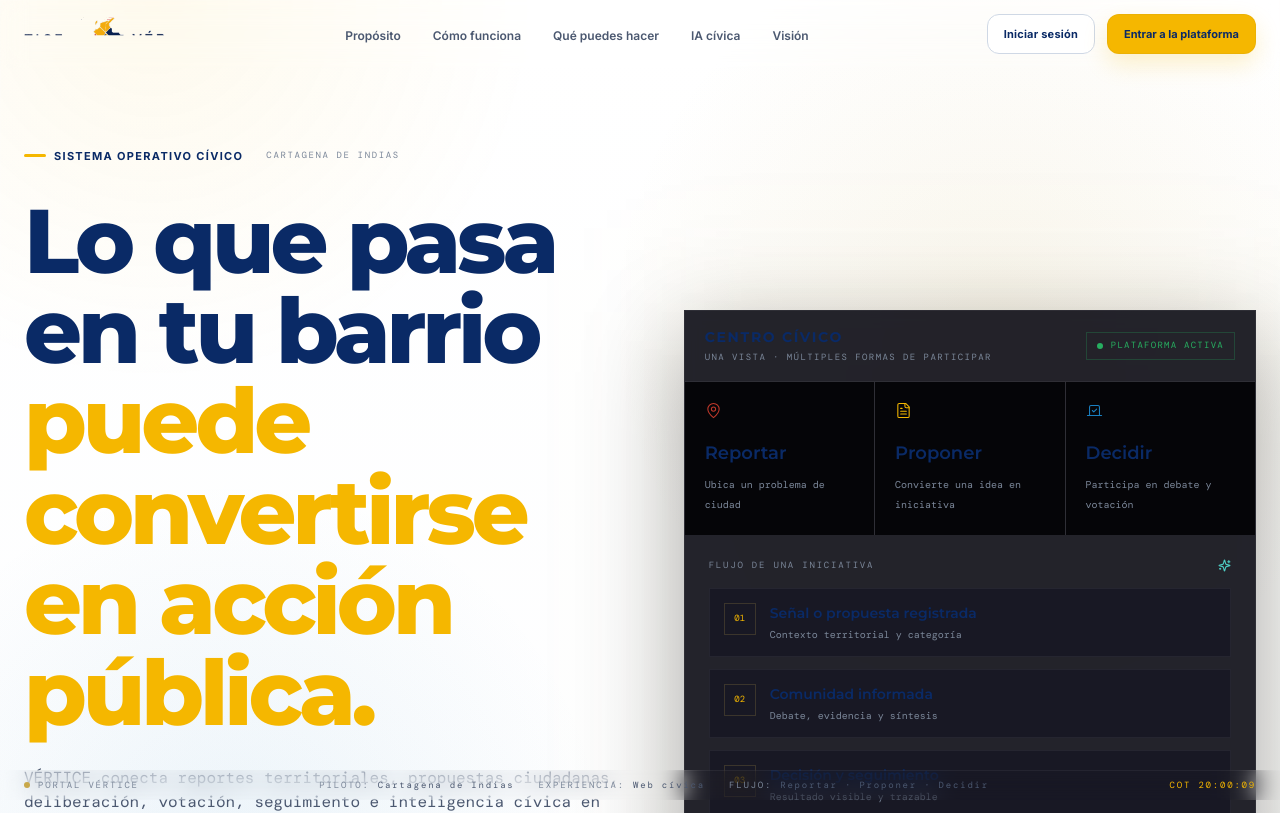
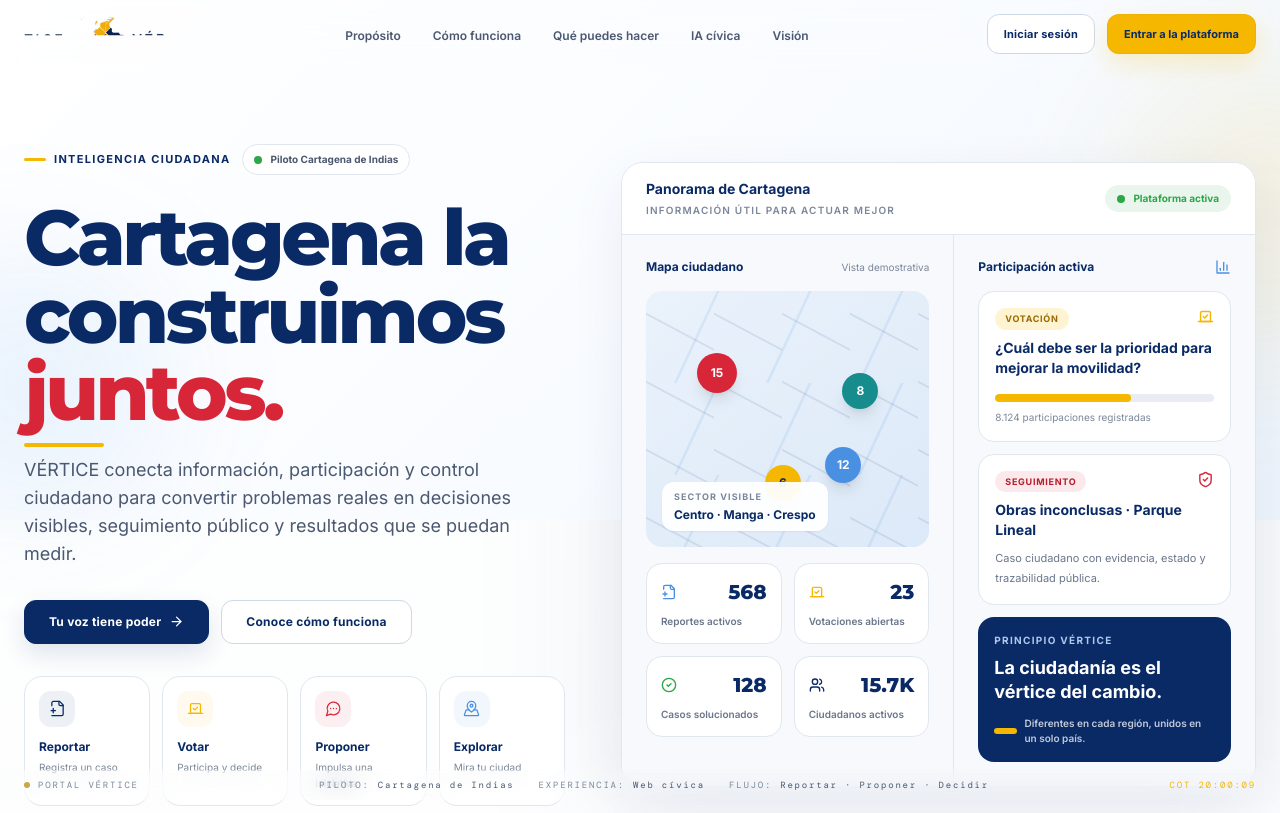
Before and after one commit to VladPhil92/Vertice-OS, a Next.js app in the folder apps/web/: page / in a window 1280 px wide. Shown: the top 813 px of the page. Built offline with nearby package versions, Linux system fonts and the light colour scheme; a web font is replaced by a local one.

Commit message:
feat(home): redesign hero around VERTICE institutional mockups

```diff
--- a/apps/web/components/sections/HeroSection.tsx
+++ b/apps/web/components/sections/HeroSection.tsx
@@ -4,75 +4,85 @@ import Link from 'next/link'
 import { motion } from 'framer-motion'
 import {
   ArrowRight,
-  BadgeCheck,
-  FileText,
-  MapPin,
-  Sparkles,
+  BarChart3,
+  CheckCircle2,
+  FilePlus2,
+  MapPinned,
+  MessageCircleMore,
+  ShieldCheck,
+  Users,
   Vote,
 } from 'lucide-react'
 
 const FADE_UP = {
-  hidden: { opacity: 0, y: 24 },
+  hidden: { opacity: 0, y: 22 },
   show: (delay: number) => ({
     opacity: 1,
     y: 0,
-    transition: { duration: 0.7, ease: [0.25, 0.46, 0.45, 0.94], delay },
+    transition: { duration: 0.65, ease: [0.25, 0.46, 0.45, 0.94], delay },
   }),
 }
 
-const ACTIONS = [
-  { icon: MapPin, label: 'Reportar', detail: 'Ubica un problema de ciudad', tone: 'text-[#C0392B]' },
-  { icon: FileText, label: 'Proponer', detail: 'Convierte una idea en iniciativa', tone: 'text-gold' },
-  { icon: Vote, label: 'Decidir', detail: 'Participa en debate y votación', tone: 'text-[#1A7FBF]' },
+const QUICK_ACTIONS = [
+  { icon: FilePlus2, label: 'Reportar', detail: 'Registra un caso', color: '#0A2A66' },
+  { icon: Vote, label: 'Votar', detail: 'Participa y decide', color: '#F5B700' },
+  { icon: MessageCircleMore, label: 'Proponer', detail: 'Impulsa una iniciativa', color: '#D72638' },
+  { icon: MapPinned, label: 'Explorar', detail: 'Mira tu ciudad', color: '#4A90E2' },
+] as const
+
+const KPIS = [
+  { label: 'Reportes activos', value: '568', icon: FilePlus2, color: '#4A90E2' },
+  { label: 'Votaciones abiertas', value: '23', icon: Vote, color: '#F5B700' },
+  { label: 'Casos solucionados', value: '128', icon: CheckCircle2, color: '#2BA745' },
+  { label: 'Ciudadanos activos', value: '15.7K', icon: Users, color: '#0A2A66' },
 ] as const
 
 export function HeroSection() {
   return (
-    <section className="relative min-h-screen overflow-hidden px-6 pb-24 pt-28 md:pt-36">
-      <div
-        className="pointer-events-none absolute inset-0"
-        style={{
-          background:
-            'radial-gradient(circle at 78% 28%, rgba(200,168,75,0.10), transparent 30%), radial-gradient(circle at 18% 75%, rgba(26,127,191,0.08), transparent 28%)',
-        }}
-      />
+    <section className="relative overflow-hidden px-6 pb-24 pt-28 md:pb-32 md:pt-36">
+      <div className="pointer-events-none absolute inset-x-0 top-0 h-[520px] bg-[linear-gradient(135deg,#ffffff_0%,#f8fbff_58%,#edf4fc_100%)]" />
+      <div className="pointer-events-none absolute right-[-8rem] top-16 h-72 w-72 rounded-full bg-[#F5B700]/10 blur-3xl" />
+      <div className="pointer-events-none absolute left-[-6rem] top-64 h-64 w-64 rounded-full bg-[#4A90E2]/10 blur-3xl" />
 
-      <div className="relative mx-auto grid min-h-[78vh] max-w-7xl gap-16 lg:grid-cols-[1.02fr_0.98fr] lg:items-center">
+      <div className="relative mx-auto grid max-w-7xl gap-14 lg:grid-cols-[0.92fr_1.08fr] lg:items-center">
         <div className="max-w-3xl">
           <motion.div
-            className="mb-7 flex flex-wrap items-center gap-3"
+            className="mb-6 flex flex-wrap items-center gap-3"
             custom={0}
             initial="hidden"
             animate="show"
             variants={FADE_UP}
           >
-            <span className="section-tag !mb-0">Sistema operativo cívico</span>
-            <span className="border border-border px-2.5 py-1 font-mono text-[9px] uppercase tracking-[0.18em] text-tertiary">
-              Cartagena de Indias
+            <span className="section-tag !mb-0">Inteligencia ciudadana</span>
+            <span className="civic-pill">
+              <span className="h-2 w-2 rounded-full bg-[#2BA745]" />
+              Piloto Cartagena de Indias
             </span>
           </motion.div>
 
           <motion.h1
-            className="mb-7 font-display text-5xl font-800 leading-[0.98] tracking-[-0.045em] text-primary md:text-7xl lg:text-[5.65rem]"
+            className="mb-6 max-w-3xl font-display text-5xl font-extrabold leading-[1.02] tracking-[-0.045em] text-[#0A2A66] md:text-6xl lg:text-[4.85rem]"
             custom={0.08}
             initial="hidden"
             animate="show"
             variants={FADE_UP}
           >
-            Lo que pasa en tu barrio
-            <span className="block text-gold">puede convertirse en acción pública.</span>
+            Cartagena la construimos{' '}
+            <span className="relative whitespace-nowrap text-[#D72638]">
+              juntos.
+              <span className="absolute -bottom-2 left-0 h-1 w-20 rounded-full bg-[#F5B700]" />
+            </span>
           </motion.h1>
 
           <motion.p
-            className="mb-9 max-w-2xl font-mono text-sm leading-7 text-secondary md:text-base"
+            className="mb-8 max-w-2xl text-base leading-7 text-[#4B5870] md:text-lg"
             custom={0.16}
             initial="hidden"
             animate="show"
             variants={FADE_UP}
           >
-            VÉRTICE conecta reportes territoriales, propuestas ciudadanas, deliberación,
-            votación, seguimiento e inteligencia cívica en una sola experiencia. Menos ruido,
-            más contexto y una ruta clara desde el problema hasta el resultado.
+            VÉRTICE conecta información, participación y control ciudadano para convertir
+            problemas reales en decisiones visibles, seguimiento público y resultados que se puedan medir.
           </motion.p>
 
           <motion.div
@@ -82,109 +92,132 @@ export function HeroSection() {
             animate="show"
             variants={FADE_UP}
           >
-            <Link href="/auth/register" className="btn-primary group flex items-center gap-2">
-              Crear mi identidad cívica
-              <ArrowRight
-                size={14}
-                className="transition-transform duration-200 group-hover:translate-x-1"
-              />
+            <Link href="/auth/register" className="btn-primary group gap-2">
+              Tu voz tiene poder
+              <ArrowRight size={15} className="transition-transform group-hover:translate-x-1" />
             </Link>
-            <a href="#capacidades" className="btn-ghost">
-              Explorar la plataforma
+            <a href="#como-funciona" className="btn-ghost">
+              Conoce cómo funciona
             </a>
           </motion.div>
 
           <motion.div
-            className="mt-10 flex flex-wrap gap-x-7 gap-y-3 border-t border-border pt-6"
+            className="mt-8 grid max-w-2xl grid-cols-2 gap-3 sm:grid-cols-4"
             custom={0.32}
             initial="hidden"
             animate="show"
             variants={FADE_UP}
           >
-            {[
-              'Participación organizada por asuntos',
-              'Seguimiento de estados y resultados',
-              'IA como apoyo, no como sustituto de la decisión',
-            ].map((item) => (
-              <div key={item} className="flex items-center gap-2">
-                <BadgeCheck size={13} className="text-gold" />
-                <span className="font-mono text-[10px] uppercase tracking-[0.11em] text-tertiary">
-                  {item}
-                </span>
+            {QUICK_ACTIONS.map(({ icon: Icon, label, detail, color }) => (
+              <div key={label} className="civic-card-flat p-3.5">
+                <div
+                  className="mb-3 flex h-9 w-9 items-center justify-center rounded-xl"
+                  style={{ backgroundColor: `${color}12`, color }}
+                >
+                  <Icon size={17} strokeWidth={1.8} />
+                </div>
+                <div className="text-xs font-extrabold text-[#0A2A66]">{label}</div>
+                <div className="mt-1 text-[10px] leading-4 text-[#7B8799]">{detail}</div>
               </div>
             ))}
           </motion.div>
         </div>
 
         <motion.div
-          className="relative mx-auto w-full max-w-xl"
-          initial={{ opacity: 0, x: 30 }}
+          className="relative mx-auto w-full max-w-2xl"
+          initial={{ opacity: 0, x: 28 }}
           animate={{ opacity: 1, x: 0 }}
-          transition={{ duration: 0.8, delay: 0.2 }}
+          transition={{ duration: 0.75, delay: 0.2 }}
         >
-          <div className="absolute -inset-10 -z-10 bg-gold/[0.035] blur-3xl" />
-          <div className="border border-border bg-surface/90 shadow-[0_30px_90px_rgba(0,0,0,0.35)] backdrop-blur">
-            <div className="flex items-center justify-between border-b border-border px-5 py-4">
+          <div className="absolute -inset-8 -z-10 rounded-[42px] bg-[#0A2A66]/5 blur-3xl" />
+          <div className="civic-card overflow-hidden">
+            <div className="flex flex-wrap items-center justify-between gap-4 border-b border-[#E1E7EF] bg-white px-5 py-4 sm:px-6">
               <div>
-                <div className="font-display text-sm font-700 uppercase tracking-[0.12em] text-primary">
-                  Centro cívico
-                </div>
-                <div className="mt-1 font-mono text-[9px] uppercase tracking-[0.16em] text-tertiary">
-                  Una vista · múltiples formas de participar
+                <div className="text-sm font-extrabold text-[#0A2A66]">Panorama de Cartagena</div>
+                <div className="mt-1 text-[10px] font-semibold uppercase tracking-[0.12em] text-[#7B8799]">
+                  Información útil para actuar mejor
                 </div>
               </div>
-              <div className="flex items-center gap-2 border border-[#27AE60]/25 px-2.5 py-1.5">
-                <span className="h-1.5 w-1.5 rounded-full bg-[#27AE60]" />
-                <span className="font-mono text-[9px] uppercase tracking-[0.14em] text-[#27AE60]">
-                  Plataforma activa
-                </span>
+              <div className="flex items-center gap-2 rounded-full bg-[#EAF6ED] px-3 py-1.5 text-[10px] font-bold text-[#2BA745]">
+                <span className="h-2 w-2 rounded-full bg-[#2BA745]" />
+                Plataforma activa
               </div>
             </div>
 
-            <div className="grid gap-px bg-border sm:grid-cols-3">
-              {ACTIONS.map(({ icon: Icon, label, detail, tone }) => (
-                <div key={label} className="bg-bg p-5">
-                  <Icon size={17} className={tone} strokeWidth={1.5} />
-                  <div className="mt-5 font-display text-lg font-600 text-primary">{label}</div>
-                  <div className="mt-2 font-mono text-[10px] leading-5 text-tertiary">{detail}</div>
+            <div className="grid gap-0 bg-[#F7F9FC] sm:grid-cols-[1.05fr_.95fr]">
+              <div className="border-b border-[#E1E7EF] p-5 sm:border-b-0 sm:border-r sm:p-6">
+                <div className="mb-4 flex items-center justify-between">
+                  <span className="text-xs font-bold text-[#0A2A66]">Mapa ciudadano</span>
+                  <span className="text-[10px] text-[#7B8799]">Vista demostrativa</span>
                 </div>
-              ))}
-            </div>
 
-            <div className="p-5 sm:p-6">
-              <div className="mb-4 flex items-center justify-between">
-                <span className="font-mono text-[9px] uppercase tracking-[0.2em] text-tertiary">
-                  Flujo de una iniciativa
-                </span>
-                <Sparkles size={13} className="text-cyan" />
+                <div className="relative h-64 overflow-hidden rounded-2xl bg-[linear-gradient(145deg,#eaf2fb,#dce9f8)]">
+                  <div className="absolute inset-0 opacity-80" style={{
+                    backgroundImage:
+                      'linear-gradient(28deg, transparent 0 42%, rgba(10,42,102,.12) 43% 44%, transparent 45%), linear-gradient(115deg, transparent 0 52%, rgba(74,144,226,.16) 53% 54%, transparent 55%)',
+                    backgroundSize: '68px 68px, 92px 92px',
+                  }} />
+                  <div className="absolute left-[18%] top-[24%] flex h-10 w-10 items-center justify-center rounded-full bg-[#D72638] text-xs font-extrabold text-white shadow-lg">15</div>
+                  <div className="absolute right-[18%] top-[32%] flex h-9 w-9 items-center justify-center rounded-full bg-[#178C8C] text-xs font-extrabold text-white shadow-lg">8</div>
+                  <div className="absolute bottom-[18%] left-[42%] flex h-9 w-9 items-center justify-center rounded-full bg-[#F5B700] text-xs font-extrabold text-[#0A2A66] shadow-lg">6</div>
+                  <div className="absolute bottom-[25%] right-[24%] flex h-9 w-9 items-center justify-center rounded-full bg-[#4A90E2] text-xs font-extrabold text-white shadow-lg">12</div>
+                  <div className="absolute bottom-4 left-4 rounded-xl bg-white/95 px-3 py-2 shadow-sm">
+                    <div className="text-[9px] font-bold uppercase tracking-[.12em] text-[#7B8799]">Sector visible</div>
+                    <div className="mt-1 text-xs font-extrabold text-[#0A2A66]">Centro · Manga · Crespo</div>
+                  </div>
+                </div>
+
+                <div className="mt-4 grid grid-cols-2 gap-3">
+                  {KPIS.map(({ label, value, icon: Icon, color }) => (
+                    <div key={label} className="rounded-2xl border border-[#E1E7EF] bg-white p-3.5">
+                      <div className="flex items-center justify-between gap-3">
+                        <Icon size={16} style={{ color }} />
+                        <span className="font-display text-xl font-extrabold text-[#0A2A66]">{value}</span>
+                      </div>
+                      <div className="mt-2 text-[10px] font-semibold text-[#6A768A]">{label}</div>
+                    </div>
+                  ))}
+                </div>
               </div>
 
-              <div className="space-y-3">
-                {[
-                  { label: 'Señal o propuesta registrada', detail: 'Contexto territorial y categoría', state: '01' },
-                  { label: 'Comunidad informada', detail: 'Debate, evidencia y síntesis', state: '02' },
-                  { label: 'Decisión y seguimiento', detail: 'Resultado visible y trazable', state: '03' },
-                ].map((item) => (
-                  <div key={item.state} className="grid grid-cols-[34px_1fr] gap-3 border border-border bg-surface-2/60 p-3.5">
-                    <div className="flex h-8 w-8 items-center justify-center border border-gold/20 font-mono text-[9px] text-gold">
-                      {item.state}
+              <div className="p-5 sm:p-6">
+                <div className="mb-4 flex items-center justify-between">
+                  <span className="text-xs font-bold text-[#0A2A66]">Participación activa</span>
+                  <BarChart3 size={16} className="text-[#4A90E2]" />
+                </div>
+
+                <div className="space-y-3">
+                  <div className="rounded-2xl border border-[#E1E7EF] bg-white p-4">
+                    <div className="mb-2 flex items-start justify-between gap-3">
+                      <span className="rounded-full bg-[#FFF4D1] px-2.5 py-1 text-[9px] font-extrabold uppercase tracking-[.08em] text-[#9A6A00]">Votación</span>
+                      <Vote size={17} className="text-[#F5B700]" />
                     </div>
-                    <div>
-                      <div className="font-display text-sm font-600 text-primary">{item.label}</div>
-                      <div className="mt-1 font-mono text-[10px] text-tertiary">{item.detail}</div>
+                    <div className="text-sm font-extrabold leading-5 text-[#0A2A66]">¿Cuál debe ser la prioridad para mejorar la movilidad?</div>
+                    <div className="mt-4 h-2 overflow-hidden rounded-full bg-[#E9EDF3]">
+                      <div className="h-full w-[62%] rounded-full bg-[#F5B700]" />
+                    </div>
+                    <div className="mt-2 text-[10px] text-[#7B8799]">8.124 participaciones registradas</div>
+                  </div>
+
+                  <div className="rounded-2xl border border-[#E1E7EF] bg-white p-4">
+                    <div className="mb-2 flex items-start justify-between gap-3">
+                      <span className="rounded-full bg-[#FCE9EB] px-2.5 py-1 text-[9px] font-extrabold uppercase tracking-[.08em] text-[#B51D2C]">Seguimiento</span>
+                      <ShieldCheck size={17} className="text-[#D72638]" />
+                    </div>
+                    <div className="text-sm font-extrabold leading-5 text-[#0A2A66]">Obras inconclusas · Parque Lineal</div>
+                    <div className="mt-2 text-[11px] leading-5 text-[#6A768A]">Caso ciudadano con evidencia, estado y trazabilidad pública.</div>
+                  </div>
+
+                  <div className="rounded-2xl bg-[#0A2A66] p-4 text-white">
+                    <div className="text-[10px] font-bold uppercase tracking-[.13em] text-[#AFC7EC]">Principio VÉRTICE</div>
+                    <div className="mt-2 text-lg font-extrabold leading-6">La ciudadanía es el vértice del cambio.</div>
+                    <div className="mt-3 flex items-center gap-2 text-[10px] font-semibold text-white/75">
+                      <span className="h-1.5 w-7 rounded-full bg-[#F5B700]" />
+                      Diferentes en cada región, unidos en un solo país.
                     </div>
                   </div>
-                ))}
+                </div>
               </div>
-            </div>
-
-            <div className="flex items-center justify-between border-t border-border px-5 py-3">
-              <span className="font-mono text-[9px] uppercase tracking-[0.16em] text-tertiary">
-                Identidad · Territorio · Gobernanza · IA
-              </span>
-              <span className="font-mono text-[9px] uppercase tracking-[0.16em] text-gold">
-                VÉRTICE OS
-              </span>
             </div>
           </div>
         </motion.div>
```
